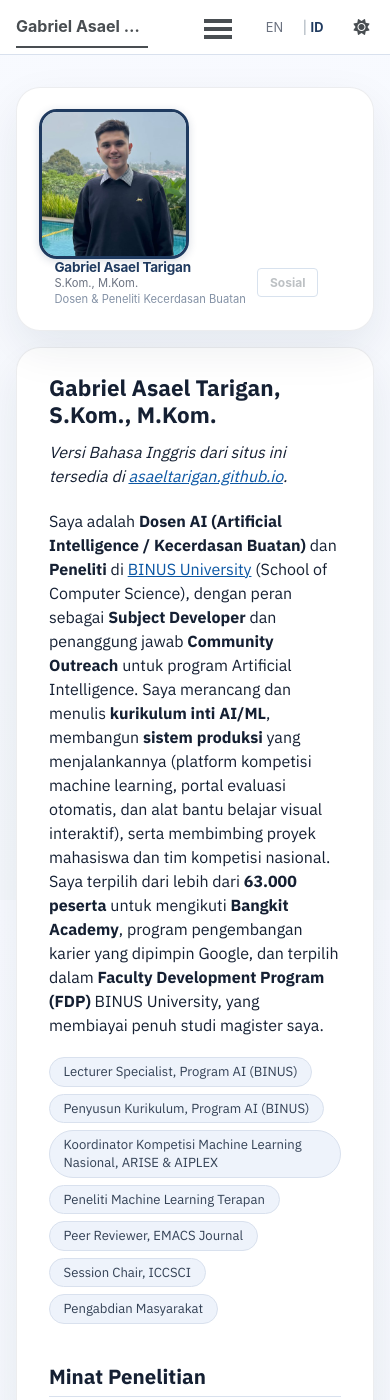
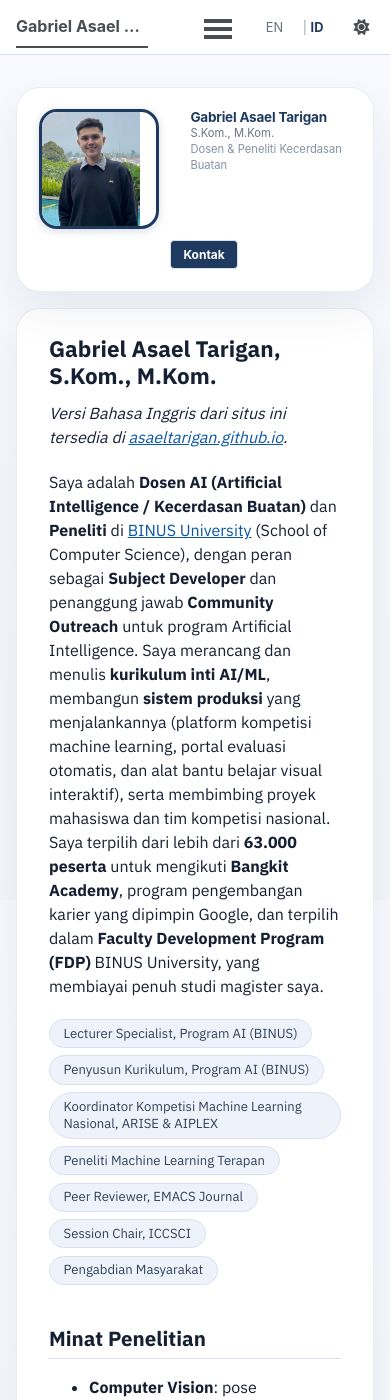
Before and after one commit to asaeltarigan/id, a Jekyll site: the page built from _pages/about.md, in a window 390 px wide and 1400 px high. Built offline with Jekyll 4.4.1, drawn with Linux system fonts in a browser that asks for light colours; a style sheet for code colours, icons or effects is not loaded.

Commit message:
Mobile sidebar row layout + Kontak button; bump cache-buster v=51

```diff
--- a/_data/ui-text.yml
+++ b/_data/ui-text.yml
@@ -51,7 +51,7 @@ en-AU:
 id-ID: &DEFAULT_ID
   <<: *DEFAULT_EN
   more_label                 : "Pelajari Lebih Lanjut"
-  follow_label               : "Sosial"
+  follow_label               : "Kontak"
   feed_label                 : "Umpan"
   website_label              : "Situs Web"
   email_label                : "Email"
--- a/_includes/head.html
+++ b/_includes/head.html
@@ -101,4 +101,4 @@
 <link rel="preconnect" href="https://fonts.gstatic.com" crossorigin>
 <link href="https://fonts.googleapis.com/css2?family=IBM+Plex+Sans:wght@400;500;600;700&display=swap" rel="stylesheet">
 <link rel="stylesheet" href="{{ base_path }}/assets/css/main.css">
-<link rel="stylesheet" href="{{ base_path }}/assets/css/custom.css?v=50">
+<link rel="stylesheet" href="{{ base_path }}/assets/css/custom.css?v=51">
--- a/assets/css/custom.css
+++ b/assets/css/custom.css
@@ -97,6 +97,19 @@ html[data-theme="dark"] .author__credentials { color: #94a3b8; }
      leak down here (it would squash the card to ~74px and clip Jakarta/BINUS,
      hit 9 Oct 2026). Enforced explicitly so a regressive width can't hide them. */
   .sidebar { width: 100% !important; }
+  /* Mobile profile card = horizontal row: picture LEFT, name/bio RIGHT,
+     Contact button under the text in the right column (hit 9 Oct 2026).
+     Overrides the theme's 36px table-cell avatar width, which otherwise
+     squashes/clips the photo. */
+  .sidebar .author__avatar { display: table-cell; vertical-align: top; width: auto !important; padding-right: 1rem; text-align: left; }
+  .sidebar .author__avatar img { display: block; margin: 0; width: 120px !important; height: 120px !important; object-fit: cover; border-radius: 18px !important; }
+  .sidebar .author__content { display: table-cell; vertical-align: top; width: auto; text-align: left; margin-top: 0; padding-right: 0; }
+  .sidebar .author__name, .sidebar .author__bio { text-align: left; }
+  .sidebar .author__urls-wrapper { display: block; margin: 0.7rem 0 0 0; }
+  .sidebar .author__urls-wrapper .author__urls { margin-left: 0; }
+  .sidebar .author__urls-wrapper .btn--inverse { margin-left: 131px; }
+  .sidebar .author__urls-wrapper .btn--inverse,
+  .btn--inverse { background: #1f3a5f !important; color: #fff !important; border: none; }
 }
 
 /* Sidebar: name + bio colors */
```
